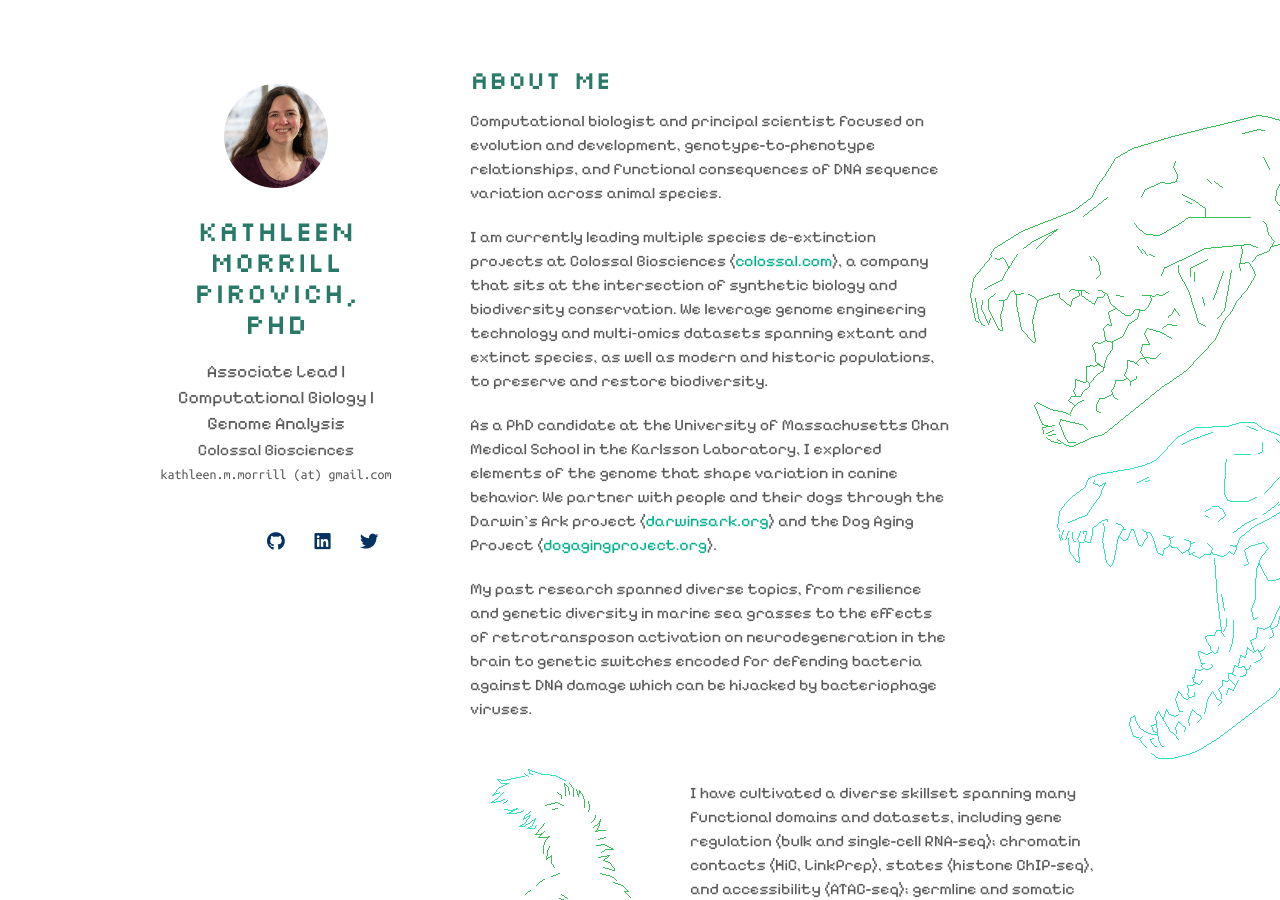
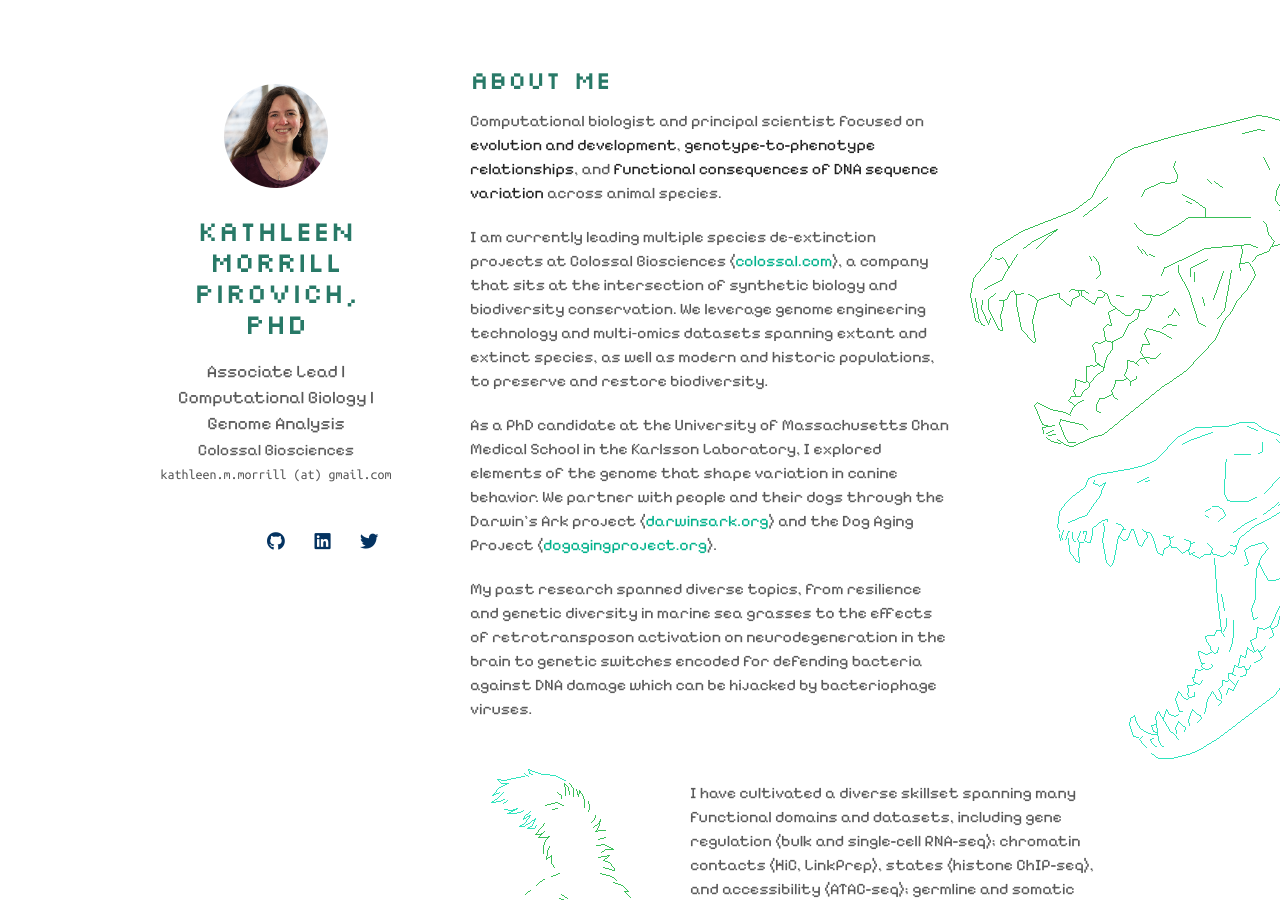
Before and after one commit to tabbzi/tabbzi.github.io, a Jekyll site: the page built from index.md, in a window 1280 px wide and 900 px high. Built offline with Jekyll 4.4.1, drawn with Linux system fonts in a browser that asks for light colours; nearby versions of some CDN libraries; a style sheet for code colours, icons or effects is not loaded; our own code applies the rules of GitHub Pages for plain Markdown files.

```diff
--- a/index.md
+++ b/index.md
@@ -9,7 +9,7 @@ layout: homepage
     <div style="display: flex; align-items: flex-start; gap: 20px;">
         <div style="flex: 1;">
             <p>
-                Computational biologist and principal scientist focused on evolution and development, genotype-to-phenotype relationships, and functional consequences of DNA sequence variation across animal species.
+                Computational biologist and principal scientist focused on <strong>evolution and development</strong>, <strong>genotype-to-phenotype relationships</strong>, and <strong>functional consequences of DNA sequence variation</strong> across animal species.
             </p>
 
             <p>
```
